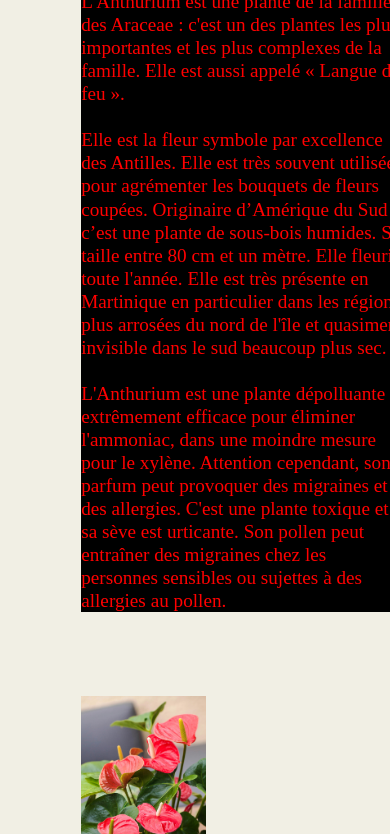
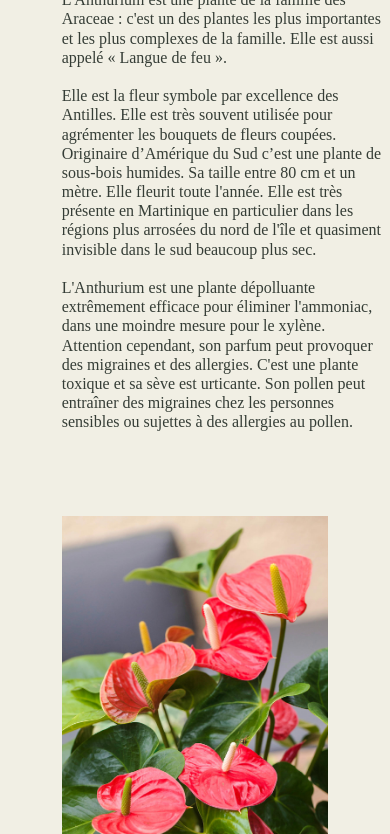
Before and after one commit to margueritekennenga/abc-m1-wd-css, a plain HTML site: page letter/anthurium.html in a window 390 px wide. Shown: the part 197-1031 px from the top of the page. Drawn offline with Linux system fonts and the light colour scheme; a web font is replaced by a local one.

Commit message:
resposive-letter-2

```diff
--- a/assets/css/letter.css
+++ b/assets/css/letter.css
@@ -87,12 +87,15 @@ main > div{
 }
 
 
-@media screen and (max-width: 400px)
+@media screen and (max-width: 500px)
 {
-    p
-    {
-        color: red;
-        background-color: black;
-        font-size: 1.2em;
+    main{
+        width: 90%;
+    }
+    .letter-content span{
+        display: none;
+    }
+    main > div{
+        width: 100%;
     }
 }
```
